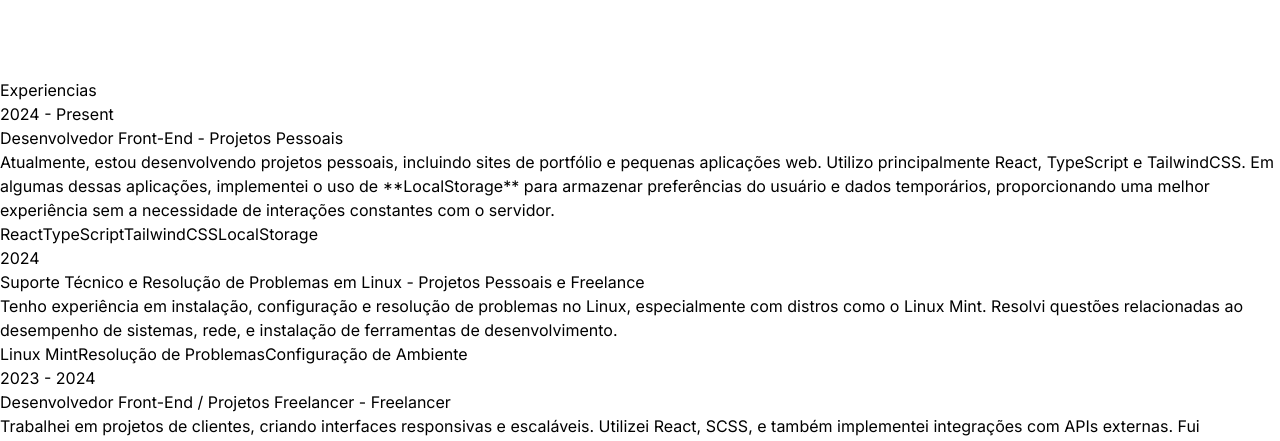
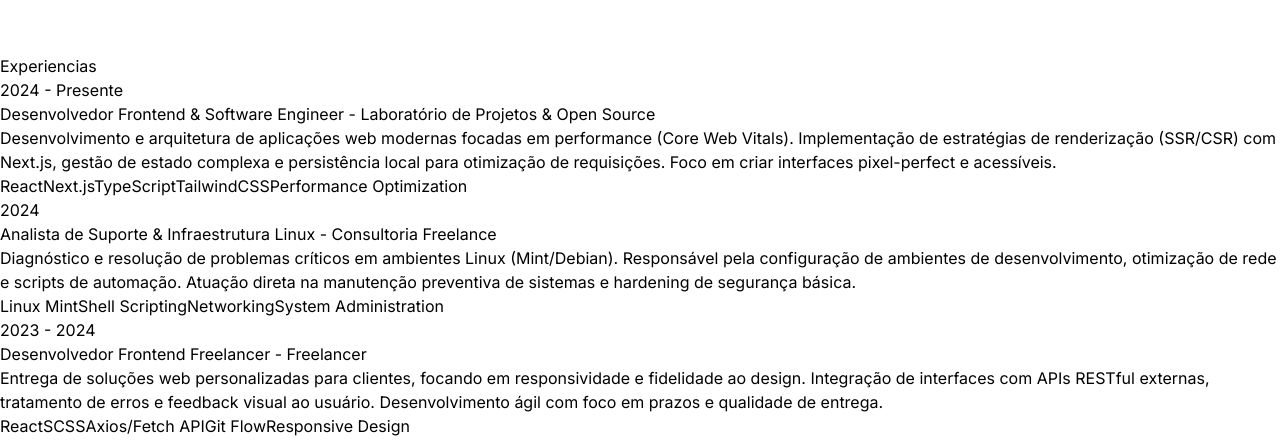
Before and after one commit to luiizJ/Portfolio, a Next.js app: page / in a window 1280 px wide. Shown: the part 2354-2795 px from the top of the page. Built offline with nearby package versions, Linux system fonts and the light colour scheme.

Commit message:
feat(content): rewrite portfolio bio and project descriptions for professional branding

```diff
--- a/src/components/Main.tsx
+++ b/src/components/Main.tsx
@@ -31,7 +31,7 @@
               variants={Container(1)}
               initial="hidden"
               animate="visible"
-              className="my-2 max-w-xl py-6 font-light tracking-tighter"
+              className="my-2 max-w-xl py-6  tracking-tighter"
             >
               {SOBRE}
             </motion.p>
--- a/src/constants/index.ts
+++ b/src/constants/index.ts
@@ -5,83 +5,105 @@
 import type { Experience } from "@/Types/experiences";
 import type { Project } from "@/Types/projects";
 
-export const SOBRE: string = `Sou um desenvolvedor dedicado a criar aplicações web robustas
- e escaláveis e venho aprimorando minhas habilidades em front-end, utilizando React, Typescript e TailwindCSS,
- e em back-end, explorando Node.js, MySQL e PostgreSQL.
- Meu objetivo é aplicar meus conhecimentos para desenvolver soluções inovadoras que agreguem
- valor ao mercado e proporcionem boas experiências aos usuários e estou sempre buscando o aprendizado contínuo.`;
+export const SOBRE: string = `Analista de Sistemas em formação com foco em criar ecossistemas digitais de alta performance.
+Especialista na construção de interfaces modernas com React, TypeScript e TailwindCSS, com sólida compreensão de arquitetura Backend
+utilizando Node.js e Bancos de Dados Relacionais. Meu diferencial é unir design system consistente com código limpo e escalável,
+sempre focado na experiência do usuário e nas melhores práticas de SEO e Acessibilidade.`;
 
-export const ABOUT_TEXT: string = `Sou um desenvolvedor front-end apaixonado por criar
-experiências digitais que sejam funcionais, acessíveis e visualmente agradáveis.
-Minha trajetória na tecnologia começou com curiosidade e evoluiu para um compromisso
-constante com aprendizado e inovação. Trabalho com React, TypeScript e TailwindCSS
-para criar interfaces modernas e dinâmicas, além de explorar o backend com Node.js e
-bancos de dados como MySQL e PostgreSQL. Também possuo conhecimentos em Linux, como
-instalação, configuração e resolução de problemas, o que complementa minha versatilidade técnica.
-Recentemente, tenho ampliado minhas habilidades com C# e .NET, desenvolvendo soluções
-robustas e escaláveis.`;
+export const ABOUT_TEXT: string = `Minha jornada na tecnologia é guiada pela busca incessante por qualidade de código e impacto visual.
+Atuo no desenvolvimento Fullstack, orquestrando interfaces dinâmicas com o ecossistema React (Next.js) e construindo APIs robustas em Node.js.
+Tenho proficiência em administração de sistemas Linux, o que me permite ter autonomia total na configuração de ambientes e deploy.
+Atualmente, estou expandindo minha stack para o ecossistema .NET (C#), visando atuar em grandes arquiteturas corporativas.`;
 
 export const EXPERIENCES: Experience[] = [
   {
-    id:0,
-    year: "2024 - Present",
-    role: "Desenvolvedor Front-End",
-    company: "Projetos Pessoais",
-    description: "Atualmente, estou desenvolvendo projetos pessoais, incluindo sites de portfólio e pequenas aplicações web. Utilizo principalmente React, TypeScript e TailwindCSS. Em algumas dessas aplicações, implementei o uso de **LocalStorage** para armazenar preferências do usuário e dados temporários, proporcionando uma melhor experiência sem a necessidade de interações constantes com o servidor.",
-    technologies: ["React", "TypeScript", "TailwindCSS", "LocalStorage"]
+    id: 0,
+    year: "2024 - Presente",
+    role: "Desenvolvedor Frontend & Software Engineer",
+    company: "Laboratório de Projetos & Open Source",
+    description:
+      "Desenvolvimento e arquitetura de aplicações web modernas focadas em performance (Core Web Vitals). Implementação de estratégias de renderização (SSR/CSR) com Next.js, gestão de estado complexa e persistência local para otimização de requisições. Foco em criar interfaces pixel-perfect e acessíveis.",
+    technologies: [
+      "React",
+      "Next.js",
+      "TypeScript",
+      "TailwindCSS",
+      "Performance Optimization",
+    ],
   },
   {
-      id:1,
+    id: 1,
     year: "2024",
-      role: "Suporte Técnico e Resolução de Problemas em Linux",
-      company: "Projetos Pessoais e Freelance",
-      description: "Tenho experiência em instalação, configuração e resolução de problemas no Linux, especialmente com distros como o Linux Mint. Resolvi questões relacionadas ao desempenho de sistemas, rede, e instalação de ferramentas de desenvolvimento.",
-      technologies: ["Linux Mint", "Resolução de Problemas", "Configuração de Ambiente"]
+    role: "Analista de Suporte & Infraestrutura Linux",
+    company: "Consultoria Freelance",
+    description:
+      "Diagnóstico e resolução de problemas críticos em ambientes Linux (Mint/Debian). Responsável pela configuração de ambientes de desenvolvimento, otimização de rede e scripts de automação. Atuação direta na manutenção preventiva de sistemas e hardening de segurança básica.",
+    technologies: [
+      "Linux Mint",
+      "Shell Scripting",
+      "Networking",
+      "System Administration",
+    ],
   },
   {
-      id:2,
+    id: 2,
     year: "2023 - 2024",
-      role: "Desenvolvedor Front-End / Projetos Freelancer",
+    role: "Desenvolvedor Frontend Freelancer",
     company: "Freelancer",
-      description: "Trabalhei em projetos de clientes, criando interfaces responsivas e escaláveis. Utilizei React, SCSS, e também implementei integrações com APIs externas. Fui responsável pela entrega pontual de interfaces que atendem às necessidades dos clientes.",
-      technologies: ["HTML/CSS", "React", "SCSS", "API Integration", "JavaScript"]
+    description:
+      "Entrega de soluções web personalizadas para clientes, focando em responsividade e fidelidade ao design. Integração de interfaces com APIs RESTful externas, tratamento de erros e feedback visual ao usuário. Desenvolvimento ágil com foco em prazos e qualidade de entrega.",
+    technologies: [
+      "React",
+      "SCSS",
+      "Axios/Fetch API",
+      "Git Flow",
+      "Responsive Design",
+    ],
   },
   {
-      id:3,
+    id: 3,
     year: "2023 - 2024",
-      role: "Desenvolvedor Full Stack (Projetos Pessoais)",
-      company: "Projetos Pessoais",
-      description: "Desenvolvi e mantive aplicações completas, utilizando Node.js e Express no backend, além de React e Next.js no frontend. Trabalhei com bancos de dados como MySQL e PostgreSQL para persistência de dados, e implementei autenticação de usuários e gerenciamento de sessões.",
-      technologies: ["Node.js", "Express", "React", "MySQL", "PostgreSQL"]
+    role: "Desenvolvedor Full Stack",
+    company: "Projetos Acadêmicos & Pessoais",
+    description:
+      "Arquitetura de sistemas completos (End-to-End). No Backend: desenvolvimento de APIs REST com Node.js/Express, modelagem de dados SQL (MySQL/PostgreSQL) e implementação de autenticação segura (JWT). No Frontend: consumo de dados e gerenciamento de rotas privadas.",
+    technologies: [
+      "Node.js",
+      "Express",
+      "PostgreSQL",
+      "JWT Auth",
+      "Database Modeling",
+    ],
   },
-  ]
+];
 
 export const PROJECTS: Project[] = [
   {
-    id:0,
-    title: "Pequeno E-Commerce Website",
+    id: 0,
+    title: "FastFood Delivery App",
+    image: project3,
+    description:
+      "Aplicação completa de pedidos simulando um ambiente real de produção. Focado em validação de dados (Zod) e componentes de interface reutilizáveis (ShadCN). Possui carrinho de compras dinâmico e fluxo de checkout otimizado.",
+    technologies: ["React", "TypeScript", "TailwindCSS", "Zod", "ShadCN UI"],
+    link: "https://sistema-de-pedidos-wine.vercel.app/",
+  },
+  {
+    id: 1,
+    title: "E-Commerce Concept",
     image: project1,
     description:
-      "Um Pequeno ecomerce em desenvolvimento, atualmente com funcionabilidades basicas, em breve paginas de checking e chekout",
-    technologies: ["React", "Typescript",],
-    link:"https://ecommerce-puce-rho.vercel.app/"
+      "Plataforma de comércio digital em desenvolvimento, focada em escalabilidade. Arquitetura preparada para integração com gateways de pagamento e gestão de inventário. Implementação de boas práticas de roteamento e gestão de estado global.",
+    technologies: ["React", "TypeScript", "State Management", "API REST"],
+    link: "https://ecommerce-puce-rho.vercel.app/",
   },
   {
-    id:1,
-    title: "FastFood",
-    image: project3,
-    description:" Desenvolvi um Sistema de Pedidos Online que simula uma aplicação completa para restaurantes. Utilizei tecnologias modernas para garantir uma experiência eficiente, bonita e responsiva.",
-    technologies: ["React", "TailwindCSS", "Typescript", "ShadCN", "Zod"],
-     link:"https://sistema-de-pedidos-wine.vercel.app/"
-  },
-  {
-    id:2,
-    title: "Antigo Portfolio",
+    id: 2,
+    title: "Legacy Portfolio",
     image: project2,
     description:
-      "Meu antigo portfolio, O primeiro que eu fiz utilizando html,css e javascript para fazer algumas interações e animações",
-    technologies: ["HTML", "CSS", "Javascript"],
-     link:""
+      "Projeto marco inicial da minha carreira. Desenvolvido com tecnologias puras (Vanilla JS) para consolidar os fundamentos da web: manipulação do DOM, CSS Grid/Flexbox e animações nativas sem dependência de frameworks.",
+    technologies: ["HTML5", "CSS3", "Vanilla JavaScript", "DOM Manipulation"],
+    link: "", // Se tiver o link antigo, coloque aqui, senão deixe vazio
   },
 ];
 
```
Lines whose indentation alone changed are shown as unchanged.
